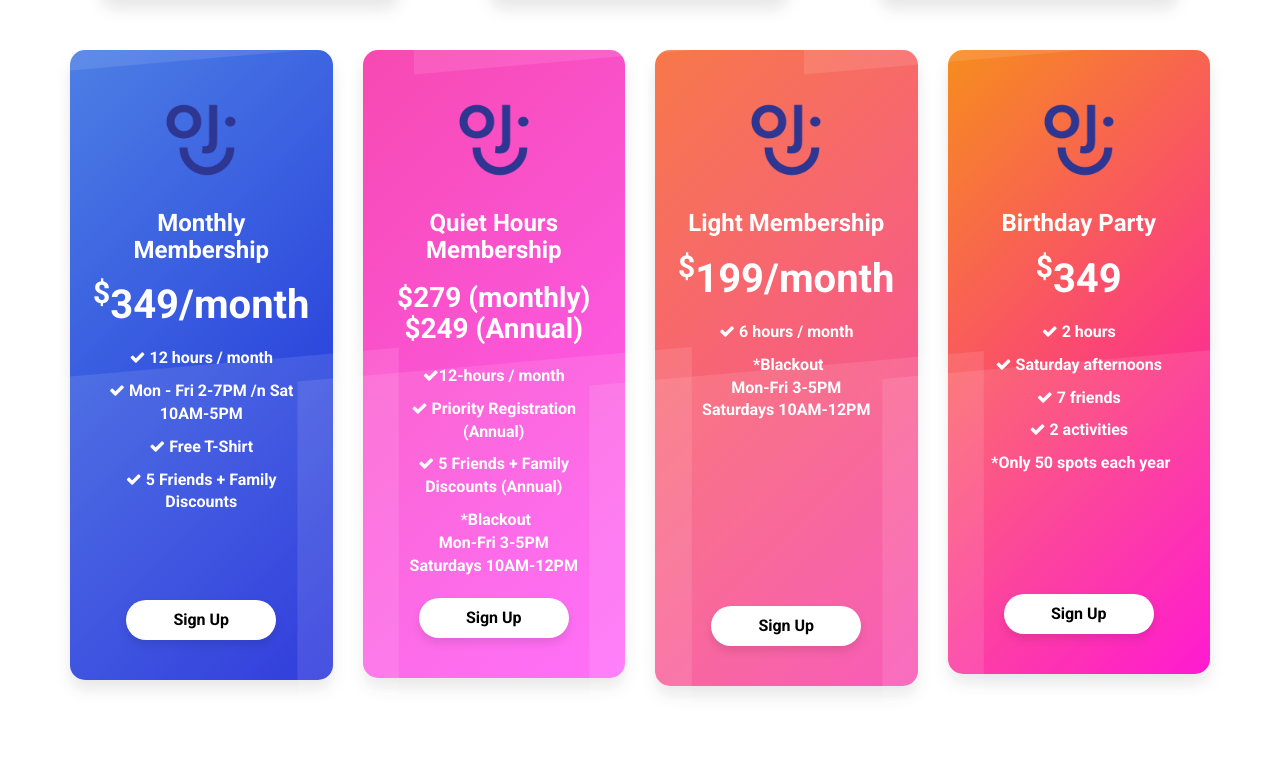
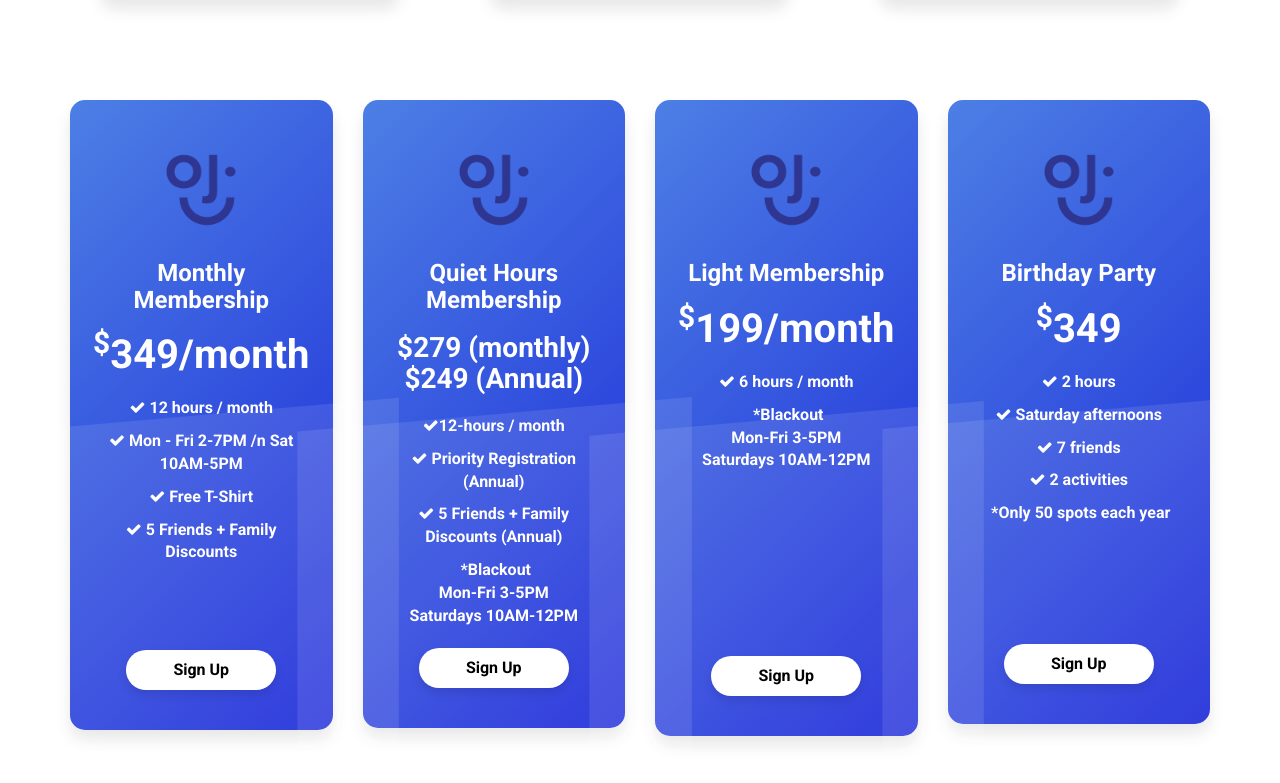
Before and after one commit to AdamHHart/Kitsilano_Marketplace, a plain HTML site: page index.html in a window 1280 px wide. Shown: the part 597-1380 px from the top of the page. Drawn offline with nearby package versions, Linux system fonts and the light colour scheme.

Commit message:
adjusted coloring

```diff
--- a/products.css
+++ b/products.css
@@ -15,13 +15,13 @@ section {
 
 .productContainer {
   margin-top: 50px;
-  margin-bottom: 50px;
+  margin-bottom: 100px;
   /* position: fixed; */
 }
 
 .productContainer2 {
   margin-top: 50px;
-  margin-bottom: 50px;
+  margin-bottom: 100px;
   position: sticky;
 }
 
@@ -36,8 +36,8 @@ section {
   padding: 40px 20px;
   -webkit-box-shadow: 0 10px 15px rgba(0,0,0,.1) ;
           box-shadow: 0 10px 15px rgba(0,0,0,.1) ;
--webkit-transition: .5s;
-transition: .5s;
+  -webkit-transition: .5s;
+  transition: .5s;
 }
 .card:hover{
   -webkit-transform: scale(1.1);
@@ -90,16 +90,16 @@ transition: .5s;
 }
 .col-sm-3:nth-child(2) .card,
 .col-sm-3:nth-child(2) .card .title .fa{
-  background: linear-gradient(-45deg,#ff61fa,#f749b1);
+  background: linear-gradient(-45deg,#1a27d8, #4d7fe5);
 
 }
 .col-sm-3:nth-child(3) .card,
 .col-sm-3:nth-child(3) .card .title .fa{
-  background: linear-gradient(-45deg,#f749b1,#f77849);
+  background: linear-gradient(-45deg,#1a27d8, #4d7fe5);
 }
 .col-sm-3:nth-child(4) .card,
 .col-sm-3:nth-child(4) .card .title .fa{
-  background: linear-gradient(-45deg,#ff00cc,#f68d1d);
+  background: linear-gradient(-45deg,#1a27d8, #4d7fe5);
 }
 
 .card::before{
```
